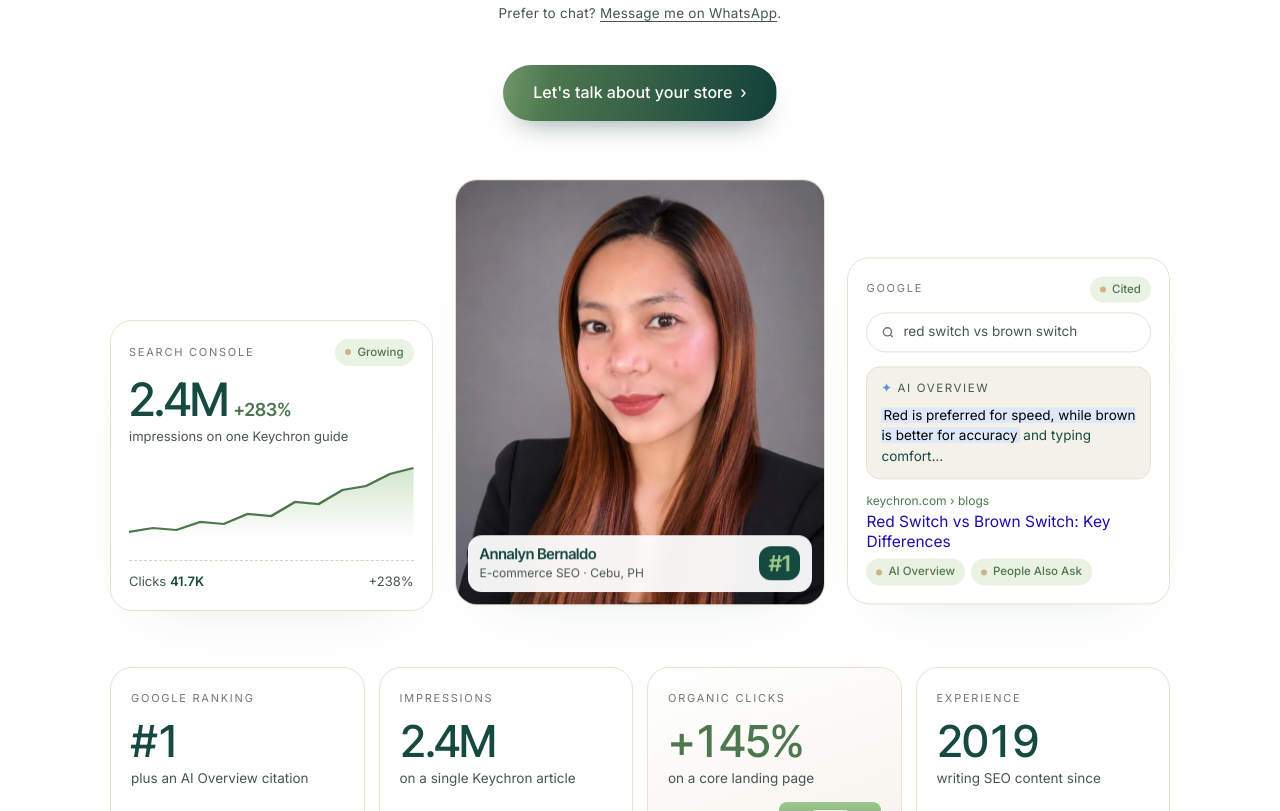
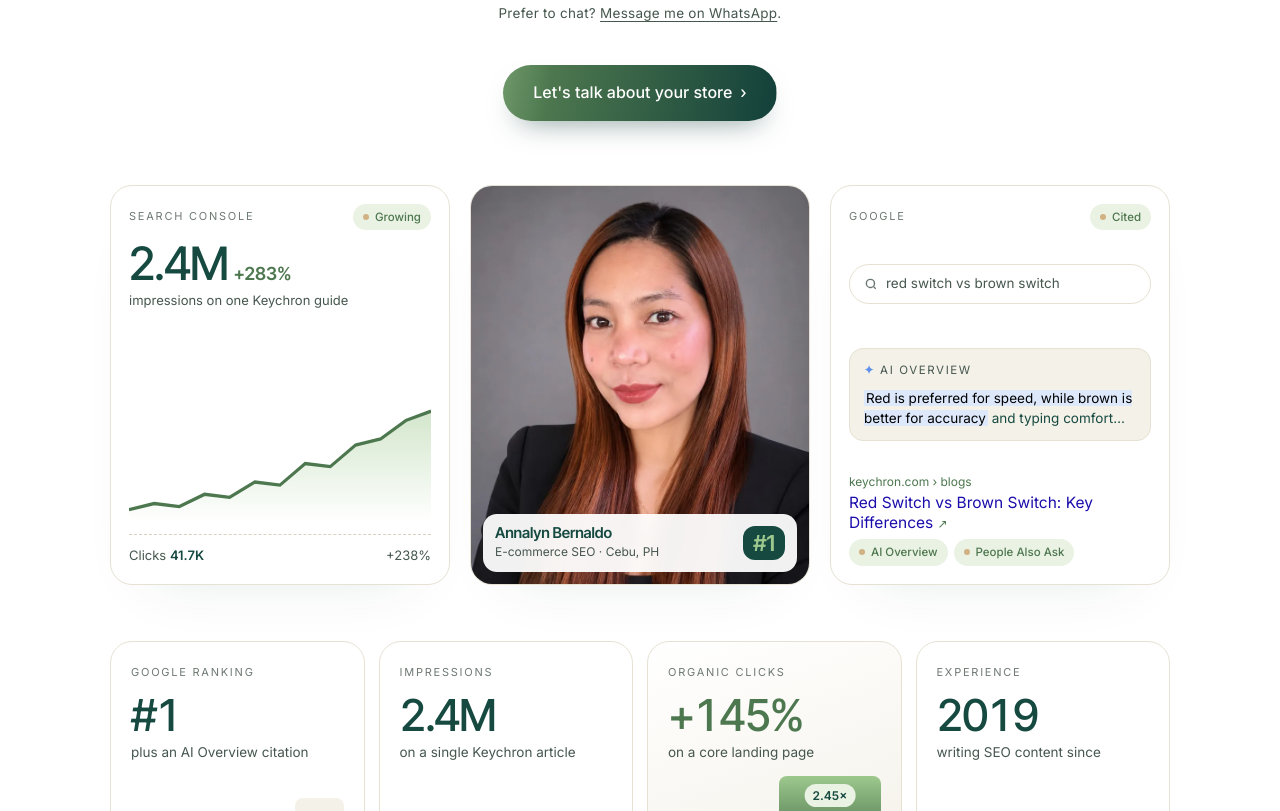
Before and after one commit to AnnaLynne90/bernaldo.github.io, a plain HTML site: page index.html in a window 1280 px wide. Shown: the part 627-1438 px from the top of the page. Drawn offline with Linux system fonts and the light colour scheme.

Commit message:
Add files via upload

```diff
--- a/index.html
+++ b/index.html
@@ -504,6 +504,29 @@ dialog.zoom .x{position:absolute;top:-14px;right:-14px;width:40px;height:40px;bo
 @media(max-width:980px){.cpost{flex-basis:calc((100% - 20px)/2)}}
 @media(max-width:640px){.chead{align-items:flex-start;flex-direction:column}.cnav{display:none}.cpost{flex-basis:84%}}
 
+
+/* level 3-column proof row */
+.proof-stack .pcard{min-height:400px}
+@media(max-width:600px){.proof-stack .pcard{min-height:0}}
+.proof-stack{align-items:stretch!important;grid-template-columns:1fr 1fr 1fr!important;gap:20px}
+.proof-stack .pcard{animation:none!important;display:flex;flex-direction:column;height:100%}
+.proof-stack:hover .pcard{transform:none}
+.proof-stack .pcard:hover{transform:translateY(-6px)}
+.gsc .spwrap{margin-top:auto;flex:1;display:flex;align-items:flex-end;padding-top:18px}
+.gsc .spark{height:120px;margin-top:0}
+.gsc .row2{margin-top:12px}
+.serp-mini{justify-content:space-between}
+.serp-mini .aio{margin:6px 0}
+.serp-mini .res{margin-top:0}
+.pc-photo{min-height:100%}
+.pc-photo img{position:absolute;inset:0;width:100%;height:100%;aspect-ratio:auto!important}
+.pc-photo .cap{z-index:1}
+.res a.t{display:block;color:#1a0dab;text-decoration:none;font-size:15.5px;line-height:1.3;margin:2px 0 6px}
+.res a.t:hover{text-decoration:underline}
+.res a.t span{font-size:12px;color:#4D774E}
+@media(max-width:900px){.proof-stack{grid-template-columns:1fr 1fr!important}.pc-photo{grid-column:span 2;min-height:420px;grid-row:auto}}
+@media(max-width:600px){.proof-stack{grid-template-columns:1fr!important}.pc-photo{grid-column:auto;min-height:440px;max-width:none}}
+
 /* tan accents */
 .stat .n{color:#164A41}.stat:nth-child(odd) .n{color:#164A41}
 .trust .logos small{color:#B39766}
@@ -685,7 +708,7 @@ dialog.zoom .x{position:absolute;top:-14px;right:-14px;width:40px;height:40px;bo
         <div class="lab">Google <span class="tag">Cited</span></div>
         <div class="q"><svg width="14" height="14" viewBox="0 0 24 24" fill="none" stroke="#6B7672" stroke-width="2.4"><circle cx="11" cy="11" r="7"/><path d="m20 20-3.5-3.5"/></svg>red switch vs brown switch</div>
         <div class="aio"><div class="h"><b>✦</b> AI Overview</div><p><mark>Red is preferred for speed, while brown is better for accuracy</mark> and typing comfort…</p></div>
-        <div class="res"><div class="u">keychron.com › blogs</div><div class="t">Red Switch vs Brown Switch: Key Differences</div><div class="b"><span class="tag">AI Overview</span><span class="tag">People Also Ask</span></div></div>
+        <div class="res"><div class="u">keychron.com › blogs</div><a class="t" href="https://www.keychron.com/blogs/news/red-switch-vs-brown-switch" target="_blank" rel="noopener">Red Switch vs Brown Switch: Key Differences <span aria-hidden="true">↗</span></a><div class="b"><span class="tag">AI Overview</span><span class="tag">People Also Ask</span></div></div>
       </div>
     </div>
 
```
